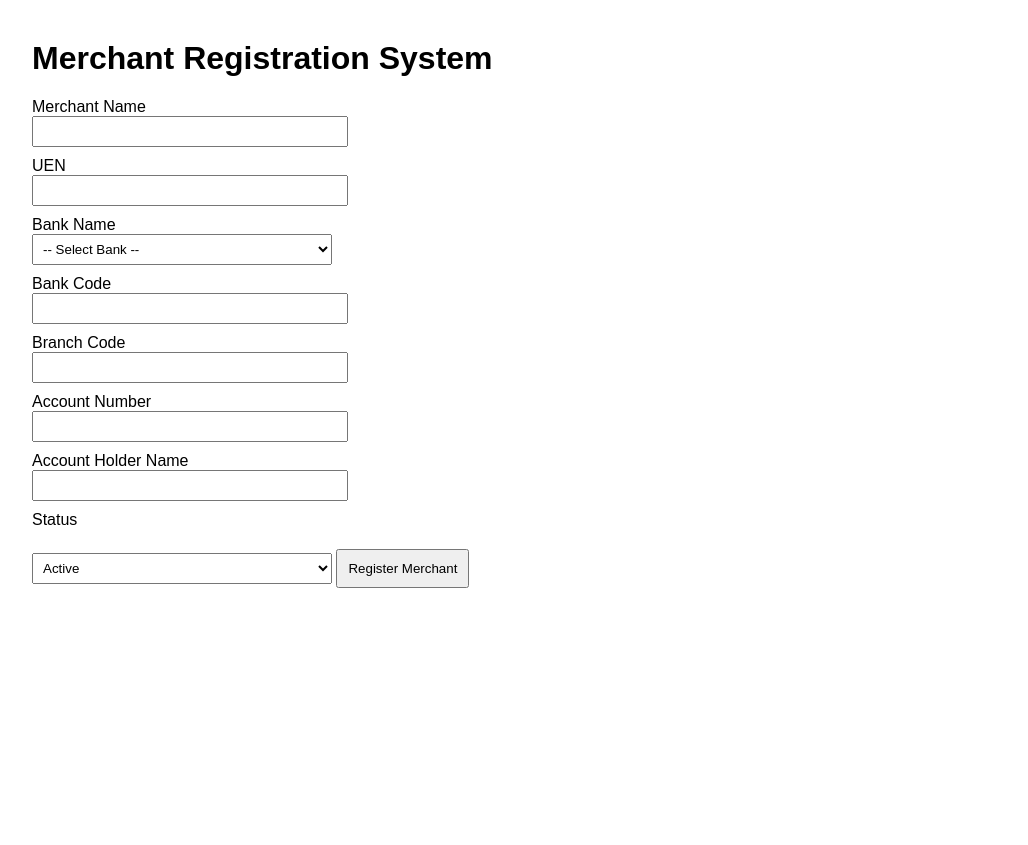
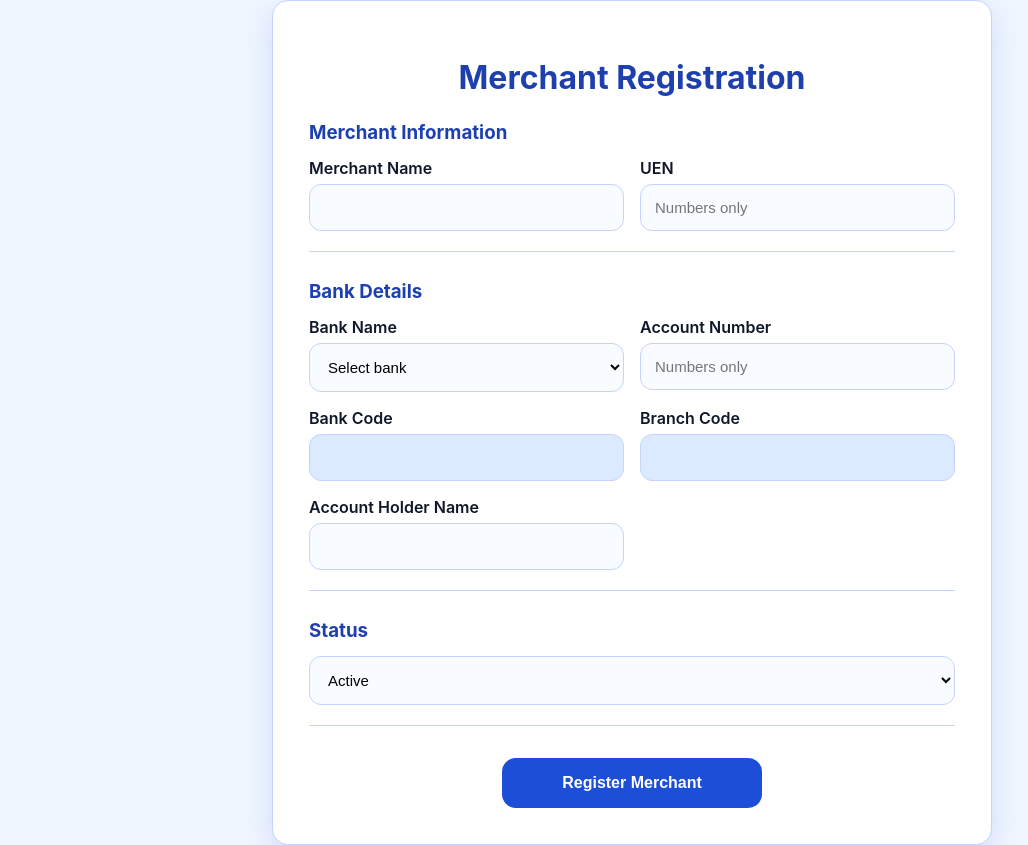
Before and after one commit to rifaisyap/AN6007_Group_Project, a Flask app: page /merchant/register in a window 1280 px wide. Shown: the whole page, without its empty margins (8-1036 px from the left). Before the commit the page ends 588 px from the top, so only its background shows below. Run offline with Flask 3, Linux system fonts and the light colour scheme.

Commit message:
modify merchant regist

```diff
--- a/templates/merchant_register/base.html
+++ b/templates/merchant_register/base.html
@@ -1,19 +1,173 @@
 <!DOCTYPE html>
-<html>
+<html lang="en">
 <head>
+    <meta charset="UTF-8">
+    <meta
+        name="viewport"
+        content="width=device-width, initial-scale=1, maximum-scale=1"
+    >
+
     <title>{% block title %}Merchant System{% endblock %}</title>
+
     <style>
-        body { font-family: Arial, sans-serif; margin: 40px; }
-        label { display: block; margin-top: 10px; }
-        input, select { width: 300px; padding: 6px; }
-        button { margin-top: 20px; padding: 10px; }
+        :root {
+            --primary: #1d4ed8;
+            --primary-dark: #1e40af;
+            --primary-light: #dbeafe;
+            --bg: #f0f6ff;
+            --card: #ffffff;
+            --text: #0f172a;
+            --muted: #475569;
+            --border: #c7d2fe;
+            --error: #dc2626;
+        }
+
+        * {
+            box-sizing: border-box;
+            -webkit-tap-highlight-color: transparent;
+        }
+
+        body {
+            margin: 0;
+            font-family: -apple-system, BlinkMacSystemFont, "Segoe UI",
+                         Roboto, Arial, sans-serif;
+            background-color: var(--bg);
+            color: var(--text);
+        }
+
+        .container {
+            min-height: 100vh;
+            padding: env(safe-area-inset-top) 16px
+                     env(safe-area-inset-bottom);
+            display: flex;
+            align-items: center;
+            justify-content: center;
+        }
+
+        .card {
+            width: 100%;
+            max-width: 720px;
+            background: var(--card);
+            padding: 24px 20px 32px;
+            border-radius: 16px;
+            border: 1px solid var(--border);
+            box-shadow: 0 10px 30px rgba(29, 78, 216, 0.15);
+        }
+
+        h1 {
+            text-align: center;
+            margin-bottom: 24px;
+            color: var(--primary-dark);
+        }
+
+        h3 {
+            color: var(--primary-dark);
+            margin-bottom: 14px;
+        }
+
+        label {
+            font-weight: 600;
+            margin-bottom: 6px;
+            display: block;
+        }
+
+        input,
+        select {
+            width: 100%;
+            padding: 14px;
+            border-radius: 12px;
+            border: 1px solid var(--border);
+            font-size: 15px;
+            background: #f8fbff;
+        }
+
+        input:focus,
+        select:focus {
+            outline: none;
+            border-color: var(--primary);
+            background: white;
+        }
+
+        input[readonly] {
+            background: var(--primary-light);
+            font-weight: 600;
+        }
+
+        .form-section {
+            margin-bottom: 28px;
+            padding-bottom: 20px;
+            border-bottom: 1px solid var(--border);
+        }
+
+        .form-section:last-child {
+            border-bottom: none;
+        }
+
+        .form-grid {
+            display: grid;
+            grid-template-columns: 1fr;
+            gap: 16px;
+        }
+
+        .hint {
+            font-size: 13px;
+            color: var(--muted);
+            margin-top: 4px;
+        }
+
+        .error {
+            color: var(--error);
+            font-weight: 600;
+        }
+
+        .form-action {
+            margin-top: 32px;
+        }
+
+        button {
+            width: 100%;
+            padding: 16px;
+            border-radius: 14px;
+            border: none;
+            font-size: 16px;
+            font-weight: 700;
+            background: var(--primary);
+            color: white;
+        }
+
+        button:active {
+            background: var(--primary-dark);
+            transform: scale(0.98);
+        }
+
+        @media (min-width: 768px) {
+            .form-grid {
+                grid-template-columns: repeat(2, 1fr);
+            }
+
+            .card {
+                padding: 36px;
+            }
+
+            button {
+                width: auto;
+                min-width: 260px;
+            }
+
+            .form-action {
+                text-align: center;
+            }
+        }
     </style>
 </head>
 <body>
 
-<h1>Merchant Registration System</h1>
-
-{% block content %}{% endblock %}
+<div class="container">
+    <div class="card">
+        <h1>Merchant Registration</h1>
+        {% block content %}{% endblock %}
+    </div>
+</div>
 
 </body>
 </html>
--- a/templates/merchant_register/merchant_register.html
+++ b/templates/merchant_register/merchant_register.html
@@ -1,74 +1,142 @@
 {% extends "merchant_register/base.html" %}
-
 {% block title %}Register Merchant{% endblock %}
 
 {% block content %}
 <form method="post" action="/merchant/registration">
 
-    <!-- Merchant basic information -->
+    <!-- Merchant Info -->
+    <div class="form-section">
+        <h3>Merchant Information</h3>
+
+        <div class="form-grid">
+            <div>
                 <label>Merchant Name</label>
                 <input type="text" name="merchant_name" required>
+            </div>
 
+            <div>
                 <label>UEN</label>
-    <input type="text" name="uen" required>
+                <input
+                    type="text"
+                    id="uen"
+                    name="uen"
+                    inputmode="numeric"
+                    placeholder="Numbers only"
+                    required
+                >
+                <p class="hint error" id="uen_error" style="display:none;">
+                    UEN must contain numbers only
+                </p>
+            </div>
+        </div>
+    </div>
 
-    <!-- Bank selection -->
+    <!-- Bank Info -->
+    <div class="form-section">
+        <h3>Bank Details</h3>
+
+        <div class="form-grid">
+            <div>
                 <label>Bank Name</label>
                 <select name="bank_name" id="bank_name" required>
-        <option value="">-- Select Bank --</option>
+                    <option value="">Select bank</option>
                     {% for bank_name, bank in banks.items() %}
-            <option value="{{ bank_name }}"
+                        <option
+                            value="{{ bank_name }}"
                             data-bank-code="{{ bank.bank_code }}"
-                    data-branch-code="{{ bank.branch_code }}">
+                            data-branch-code="{{ bank.branch_code }}"
+                        >
                             {{ bank_name }}
                         </option>
                     {% endfor %}
                 </select>
+            </div>
 
-    <!-- Auto-filled bank code -->
-    <label>Bank Code</label>
-    <input type="text" name="bank_code" id="bank_code" readonly required>
-
-    <!-- Auto-filled branch code -->
-    <label>Branch Code</label>
-    <input type="text" name="branch_code" id="branch_code" readonly required>
-
-    <!-- Account details -->
+            <div>
                 <label>Account Number</label>
                 <input
                     type="text"
+                    id="account_number"
                     name="account_number"
+                    inputmode="numeric"
+                    placeholder="Numbers only"
                     required
-        inputmode="numeric"
-        pattern="[0-9]+"
-        title="Account number must contain numbers only"
                 >
+                <p class="hint error" id="account_error" style="display:none;">
+                    Account number must contain numbers only
+                </p>
+            </div>
 
+            <div>
+                <label>Bank Code</label>
+                <input type="text" id="bank_code" name="bank_code" readonly required>
+            </div>
+
+            <div>
+                <label>Branch Code</label>
+                <input type="text" id="branch_code" name="branch_code" readonly required>
+            </div>
+
+            <div>
                 <label>Account Holder Name</label>
                 <input type="text" name="account_holder_name" required>
+            </div>
+        </div>
+    </div>
 
-    <!-- Merchant status -->
-    <label>Status</label>
+    <!-- Status -->
+    <div class="form-section">
+        <h3>Status</h3>
         <select name="status" required>
             <option value="active">Active</option>
             <option value="pending">Pending</option>
             <option value="suspended">Suspended</option>
         </select>
+    </div>
 
+    <!-- Submit -->
+    <div class="form-action">
         <button type="submit">Register Merchant</button>
+    </div>
 </form>
 
-<!-- Simple, safe JS (no Jinja objects injected) -->
 <script>
+    // Bank data - auto fill
     const bankSelect = document.getElementById("bank_name");
-    const bankCodeInput = document.getElementById("bank_code");
-    const branchCodeInput = document.getElementById("branch_code");
+    const bankCode = document.getElementById("bank_code");
+    const branchCode = document.getElementById("branch_code");
 
     bankSelect.addEventListener("change", function () {
-        const selected = this.options[this.selectedIndex];
+        const opt = this.options[this.selectedIndex];
+        bankCode.value = opt.dataset.bankCode || "";
+        branchCode.value = opt.dataset.branchCode || "";
+    });
 
-        bankCodeInput.value = selected.dataset.bankCode || "";
-        branchCodeInput.value = selected.dataset.branchCode || "";
+    // Helper for numeric data only
+    function numericOnly(inputEl, errorEl) {
+        inputEl.addEventListener("input", function () {
+            const numericValue = this.value.replace(/\D/g, "");
+
+            if (this.value !== numericValue) {
+                errorEl.style.display = "block";
+            } else {
+                errorEl.style.display = "none";
+            }
+
+            this.value = numericValue;
         });
+    }
+
+    // UEN validation
+    numericOnly(
+        document.getElementById("uen"),
+        document.getElementById("uen_error")
+    );
+
+    // Account number validation
+    numericOnly(
+        document.getElementById("account_number"),
+        document.getElementById("account_error")
+    );
 </script>
 {% endblock %}
```
Also changed, not shown: templates/merchant_register/result.html (+18 -8 lines), storage/merchant_storage.py, 1 other file. Lines whose indentation alone changed are shown as unchanged.
